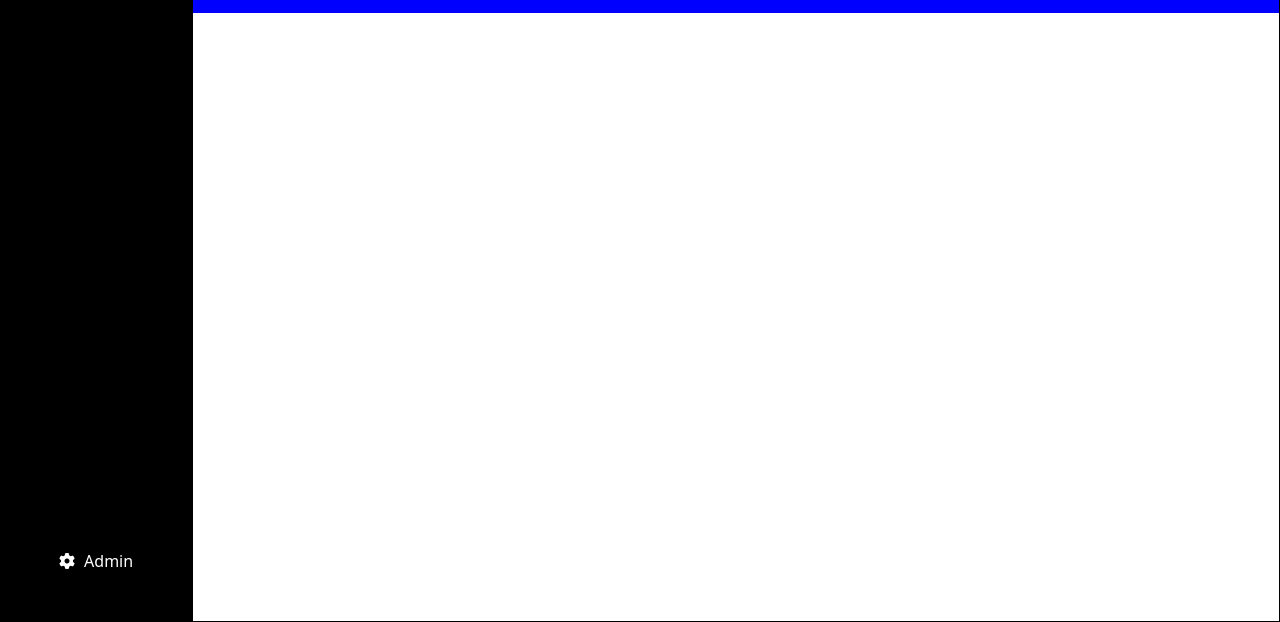
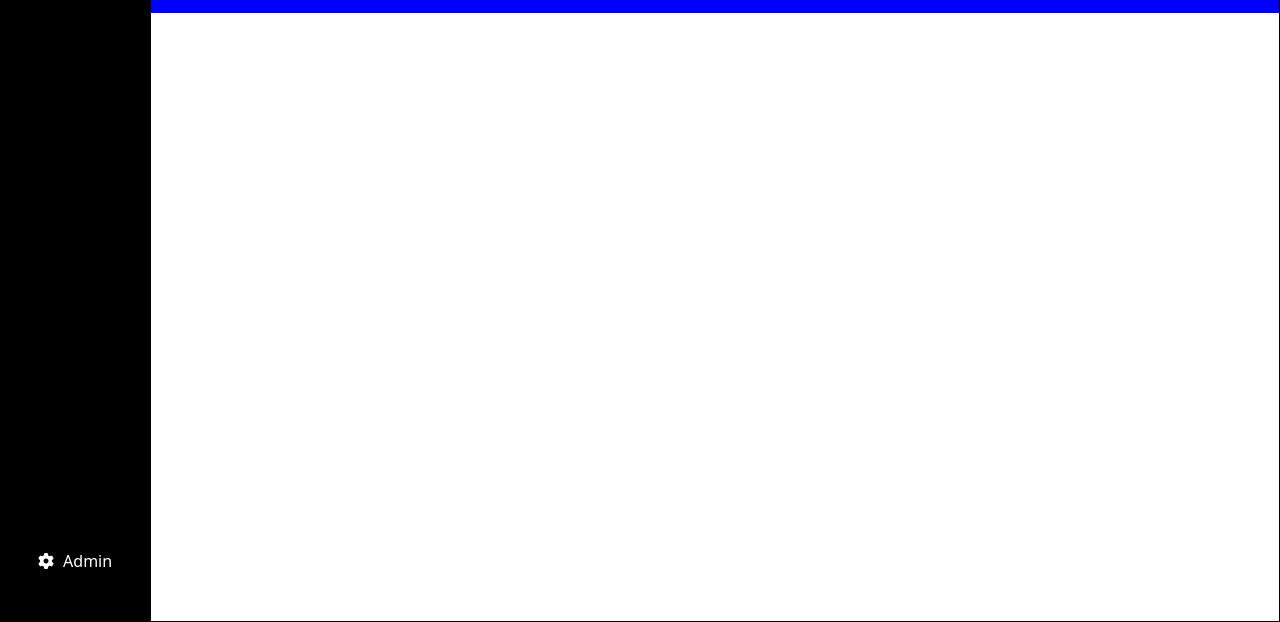
Before and after one commit to FedericoRosso97/html-css-bootstrap-dashboard, a plain HTML site: page index.html in a window 1280 px wide. Shown: the part 214-836 px from the top of the page. Drawn offline with nearby package versions, Linux system fonts and the light colour scheme.

Commit message:
aggiusto larghezza side-bar e main

```diff
--- a/style.css
+++ b/style.css
@@ -9,7 +9,7 @@ nav{justify-content: center;}
 }
 
 .side-bar{
-    width:15%;
+    width:100px;
     border: 1px solid black;
     background-color: black;
     color: white;
@@ -27,7 +27,7 @@ nav{justify-content: center;}
 .main-body{
     border: 1px solid black;
     height:calc(100vh - 20px);
-    width: 85%;
+    width: calc(100% - 100px);
 }
 
 .main-blu{
@@ -36,8 +36,16 @@ nav{justify-content: center;}
 }
 
 @media screen and (min-width:992px) {
+    .side-bar{
+        width: 150px;
+    }
+
     .side-testo{
         display: inline-block;
         margin-left: 5px;
     }
+
+    .main-body{
+        width: calc(100% - 150px);
+    }
 }
```
